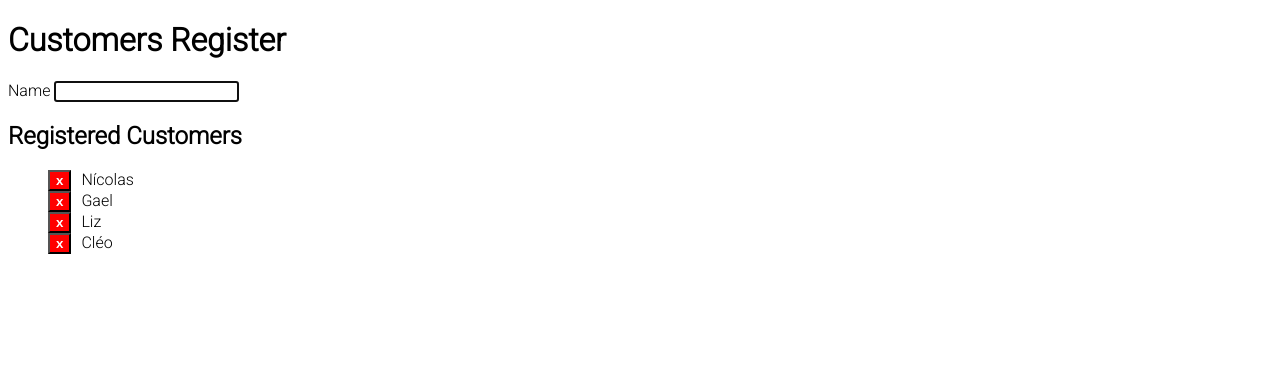
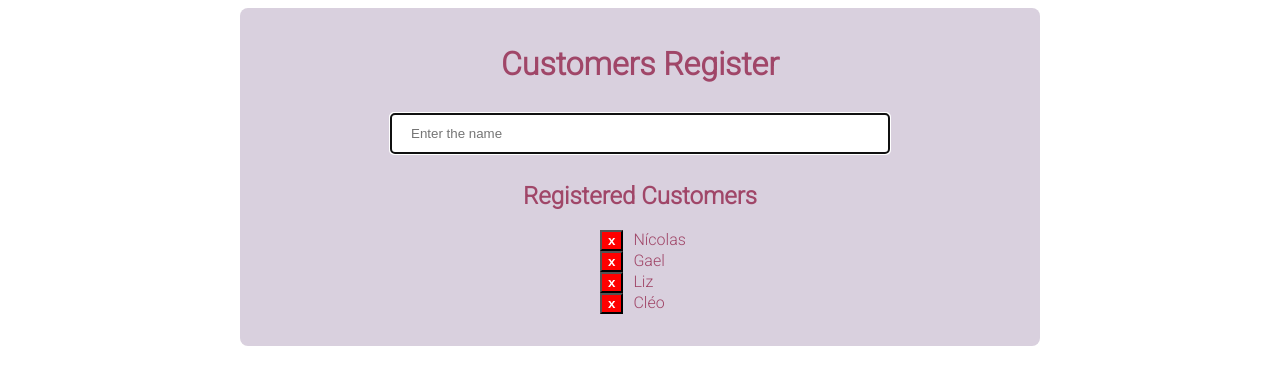
Before and after one commit to marcella-costa-silva/bootcamp-igti, a plain HTML site: page 01-Javascript/crud/index.html in a window 1280 px wide. Drawn offline with Linux system fonts and the light colour scheme.

Commit message:
Style CSS

```diff
--- a/01-Javascript/crud/css/style.css
+++ b/01-Javascript/crud/css/style.css
@@ -2,11 +2,24 @@
 
 body {
   font-family: "Roboto", sans-serif;
+  color:#A04668;
+}
+
+.box {
+  width: 800px;
+  background-color: #D9D0DE;
+  margin: 0 auto;
+  text-align: center;
+  border-radius: 8px;
+  padding-top: 16px;
+  padding-bottom: 16px;
 }
 
 ul,
 li {
   list-style: none;
+  text-align: left;
+  padding-left: 180px;
 }
 
 .clickable {
@@ -19,3 +32,13 @@ li {
   background-color: red;
   margin-right: 10px;
 }
+
+input[type=text] {
+  width: 500px;
+  padding: 12px 20px;
+  margin: 8px 0;
+  display: inline-block;
+  border: 1px solid #ccc;
+  border-radius: 4px;
+  box-sizing: border-box;
+}
--- a/01-Javascript/crud/index.html
+++ b/01-Javascript/crud/index.html
@@ -7,14 +7,20 @@
     <link rel="stylesheet" href="./css/style.css" />
   </head>
   <body>
-    <h1>Customers Register</h1>
-    <form>
-      <label for="inputName">Name</label>
-      <input type="text" name="inputName" id="inputName" />
-    </form>
+    <div class="box">
+      <h1>Customers Register</h1>
+      <form>
+        <input
+          type="text"
+          name="inputName"
+          id="inputName"
+          placeholder="Enter the name"
+        />
+      </form>
 
-    <h2>Registered Customers</h2>
-    <div id="names"></div>
+      <h2>Registered Customers</h2>
+      <div id="names"></div>
+    </div>
 
     <script src="./js/script.js"></script>
   </body>
```
